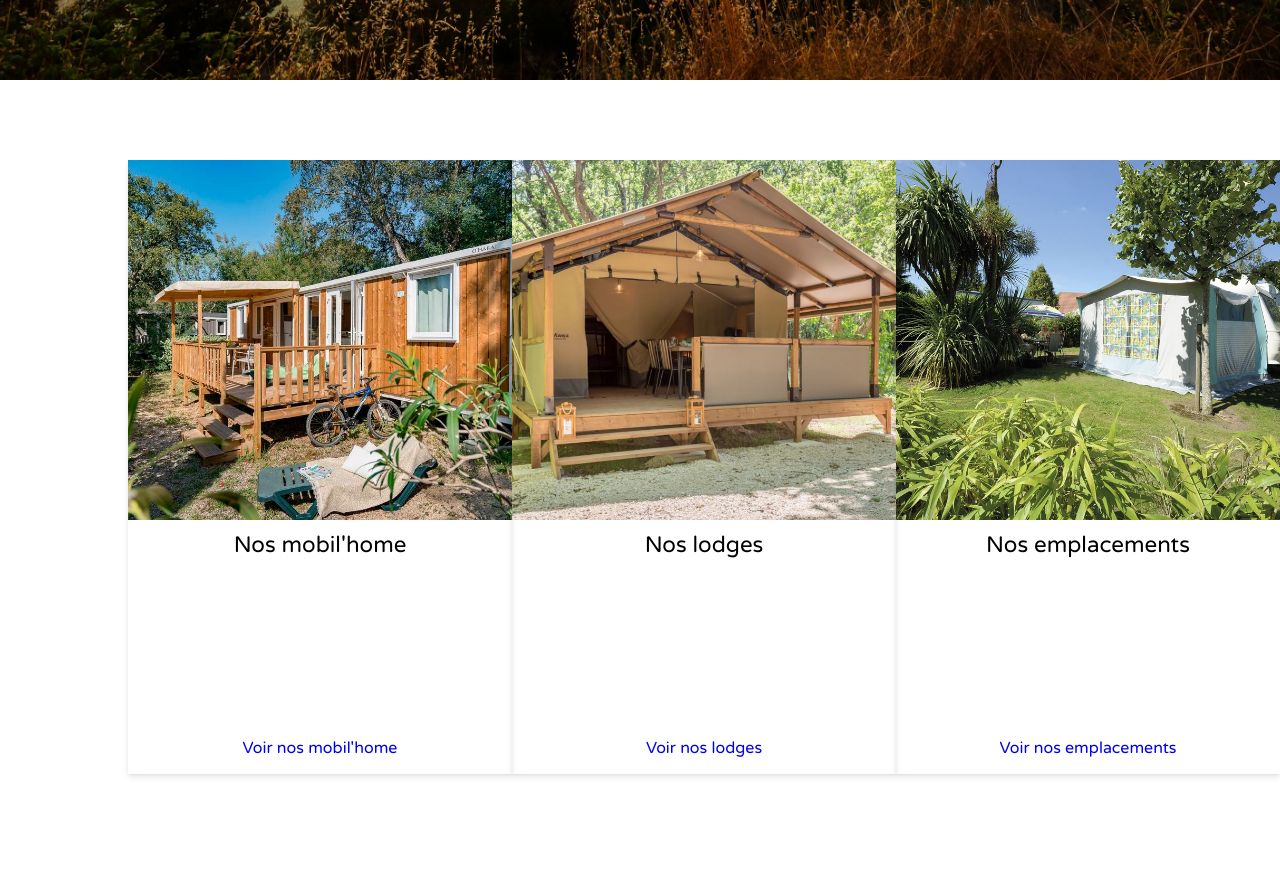
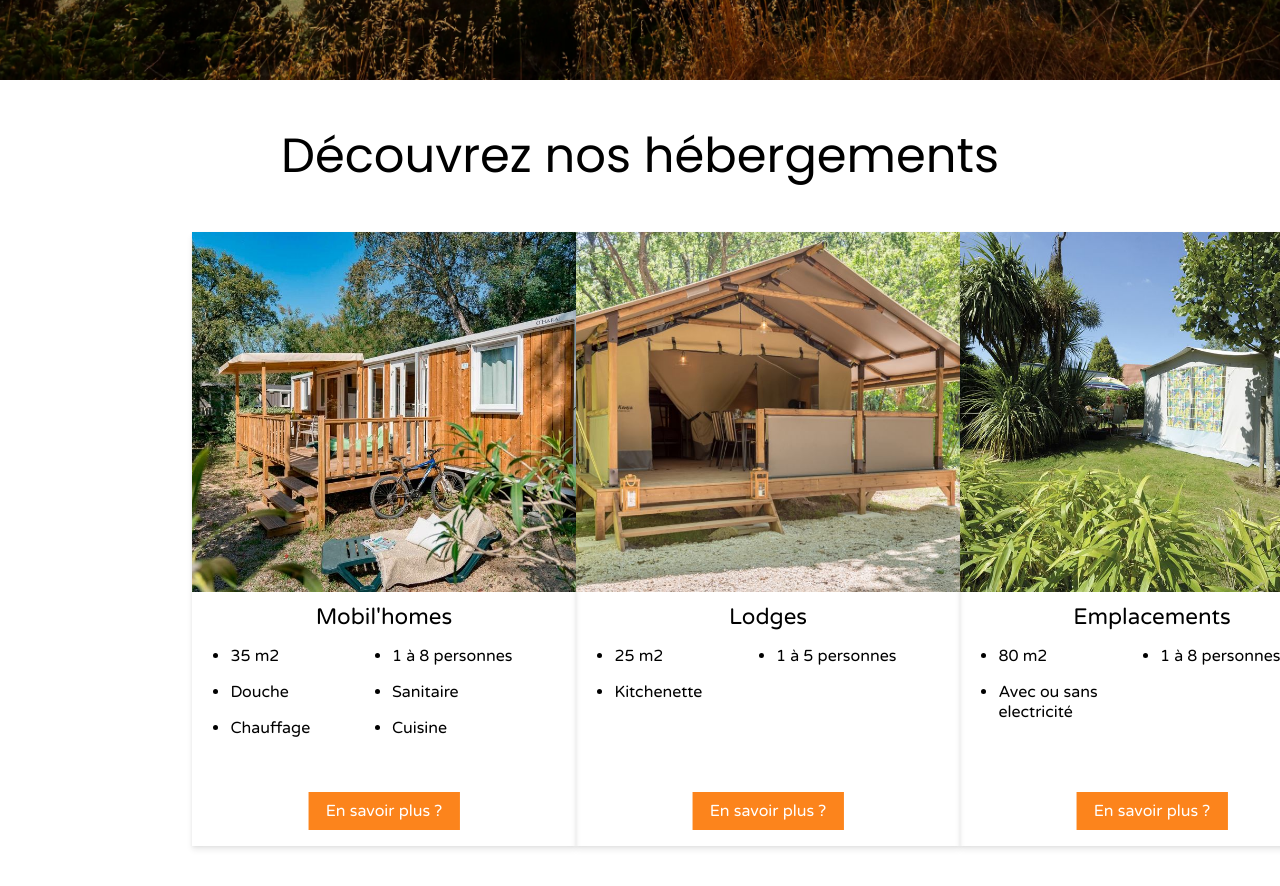
Before and after one commit to JP-Lefever/camping, a Next.js app: page / in a window 1280 px wide. Shown: the part 720-1606 px from the top of the page. Before the commit the page ends 1574 px from the top, so only its background shows below. Built offline with nearby package versions, Linux system fonts and the light colour scheme.

Commit message:
feat: add content and styles

```diff
--- a/src/assets/data/locations.ts
+++ b/src/assets/data/locations.ts
@@ -3,23 +3,78 @@ import {LocationsProps} from "@/type/definitions";
 export const dataLocations : LocationsProps[] = [
     {
         id : 1,
-        title : "Nos mobil'home",
+        title : "Mobil'homes",
         image : "/images/mh/mh.jpg",
-        button : "Voir nos mobil'home",
-        link : "/hebergements/mh"
+        button : "En savoir plus ?",
+        link : "/hebergements/mh",
+        characteristics : [
+            {
+                id : 1,
+                label : "35 m2",
+            },
+            {
+                id : 2,
+                label : "1 à 8 personnes",
+            },
+            {
+                id : 3,
+                label : "Douche",
+            },
+            {
+                id : 4,
+                label : "Sanitaire",
+            },
+            {
+                id : 5,
+                label : "Chauffage"
+            },
+            {
+                id : 6,
+                label : "Cuisine"
+            }
+        ]
+
     },
     {
         id : 2,
-        title : "Nos lodges",
+        title : "Lodges",
         image : "/images/lodges/lodge.jpg",
-        button : "Voir nos lodges",
-        link : "/hebergements/lodges"
+        button : "En savoir plus ?",
+        link : "/hebergements/lodges",
+        characteristics : [
+            {
+                id : 1,
+                label : "25 m2",
+            },
+            {
+                id : 2,
+                label : "1 à 5 personnes",
+            },
+            {
+                id : 6,
+                label : "Kitchenette"
+            }
+        ]
     },
     {
         id : 3,
-        title : "Nos emplacements",
+        title : "Emplacements",
         image : "/images/pitches/emplacement.jpg",
-        button : "Voir nos emplacements",
-        link : "/hebergements/emplacements"
+        button : "En savoir plus ?",
+        link : "/hebergements/emplacements",
+        characteristics : [
+            {
+                id : 1,
+                label : "80 m2",
+            },
+            {
+                id : 2,
+                label : "1 à 8 personnes",
+            },
+            {
+                id : 6,
+                label : "Avec ou sans electricité"
+            }
+        ]
     }
 ]
--- a/src/components/cardLocation/CardLocation.tsx
+++ b/src/components/cardLocation/CardLocation.tsx
@@ -1,23 +1,30 @@
 import styles from "./cardLocation.module.css"
 import Image from "next/image";
-import {LocationsProps} from "@/type/definitions";
+import {characteristicsProps, LocationsProps} from "@/type/definitions";
 import Link from "next/link";
 
 
 
 export default function CardLocation({dataLocation} : {dataLocation : LocationsProps }) {
 
-   const {title, image, button, link} = dataLocation;
+   const {title, image, button, link, characteristics} = dataLocation;
 
     return (
         <>
-            <article className={styles.article}>
+            <Link  href={link} className={styles.article}>
                 <figure className={styles.figure}>
-                    <Image className={styles.image} src={image} alt={"Mobil'home"} fill={true}/>
+                    <Image className={styles.image} src={image} alt={title} fill={true}/>
                 </figure>
-                    <figcaption className={styles.figcaption}>{title}</figcaption>
+                <figcaption className={styles.figcaption}>{title}</figcaption>
+                <ul className={styles.ul} >
+                    {characteristics?.map((c : characteristicsProps)=>(
+                        <li key={c.id}>
+                            {c.label}
+                        </li>
+                    ))}
+                </ul>
                 <Link className={styles.link} href={link}>{button}</Link>
-            </article>
+            </Link>
         </>
     )
 }
--- a/src/components/cardLocation/cardLocation.module.css
+++ b/src/components/cardLocation/cardLocation.module.css
@@ -11,7 +11,8 @@ box-shadow:
     transition: transform 0.2s ease, box-shadow 0.2s ease;
     position: relative;
     cursor : pointer;
-
+    text-decoration: none;
+    color: var(--secondary-color);
 @media screen and (max-width: 568px){
     width: 90vw;
 }
@@ -61,10 +62,25 @@ cursor : pointer;
 }
 
 .link {
-    width: 100%;
-    text-decoration: none;
     position: absolute;
+    margin : auto;
     bottom: 1em;
+    left: 50%;
+    transform: translateX(-50%);
     text-align: center;
     font-family: var(--paragraph-font), sans-serif;
+    text-decoration: none;
+    border: solid var(--warm2-color) 1px;
+    padding: 0.5em 1em;
+    background-color: var(--warm2-color);
+    color : var(--primary-color);
 }
+
+.ul {
+    display: grid;
+    grid-template-columns: 1fr 1fr;
+    gap: 1em;
+    width: 80%;
+    margin: 2vh auto;
+    font-family: var(--paragraph-font), sans-serif;
+}
--- a/src/components/locations/Locations.tsx
+++ b/src/components/locations/Locations.tsx
@@ -7,12 +7,14 @@ export default function Locations() {
 
     return (
         <>
-        <section className={styles.locations}>
-            {dataLocations.map((location) => (
-                <section key={location.id}>
-                    <CardLocation dataLocation={location} />
-                </section>
-            ))}
+        <section className={styles.section} >
+            <h2 className={styles.h2}>{"Découvrez nos hébergements"}</h2>
+
+            <section  className={styles.locations}>
+                {dataLocations.map((location) => (
+                        <CardLocation key={location.id} dataLocation={location} />
+                ))}
+            </section>
         </section>
         </>
     )
--- a/src/components/locations/locations.module.css
+++ b/src/components/locations/locations.module.css
@@ -1,6 +1,18 @@
+.section {
+    margin : 5vh 0;
+}
+
 .locations {
     display: flex;
-    width: 80vw;
+    width: 70vw;
     justify-content: space-between;
-    margin: 10vh auto;
+    margin: auto;
 }
+
+.h2{
+    text-align: center;
+    margin: 5vh auto;
+    font-family: var(--title-font), sans-serif;
+    font-size: 3em;
+    font-weight: lighter;
+}
```
Also changed, not shown: src/type/definitions.ts (+8 -0 lines). Lines whose indentation alone changed are shown as unchanged.
